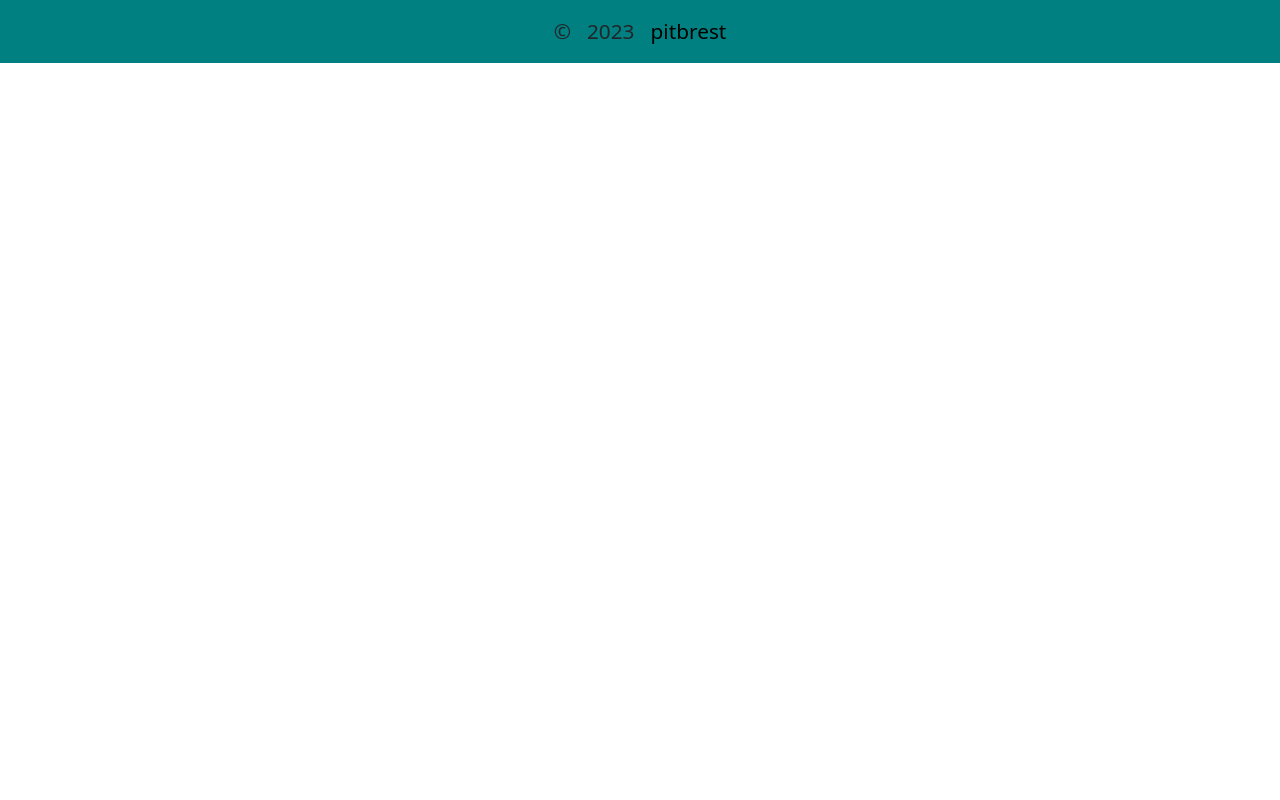
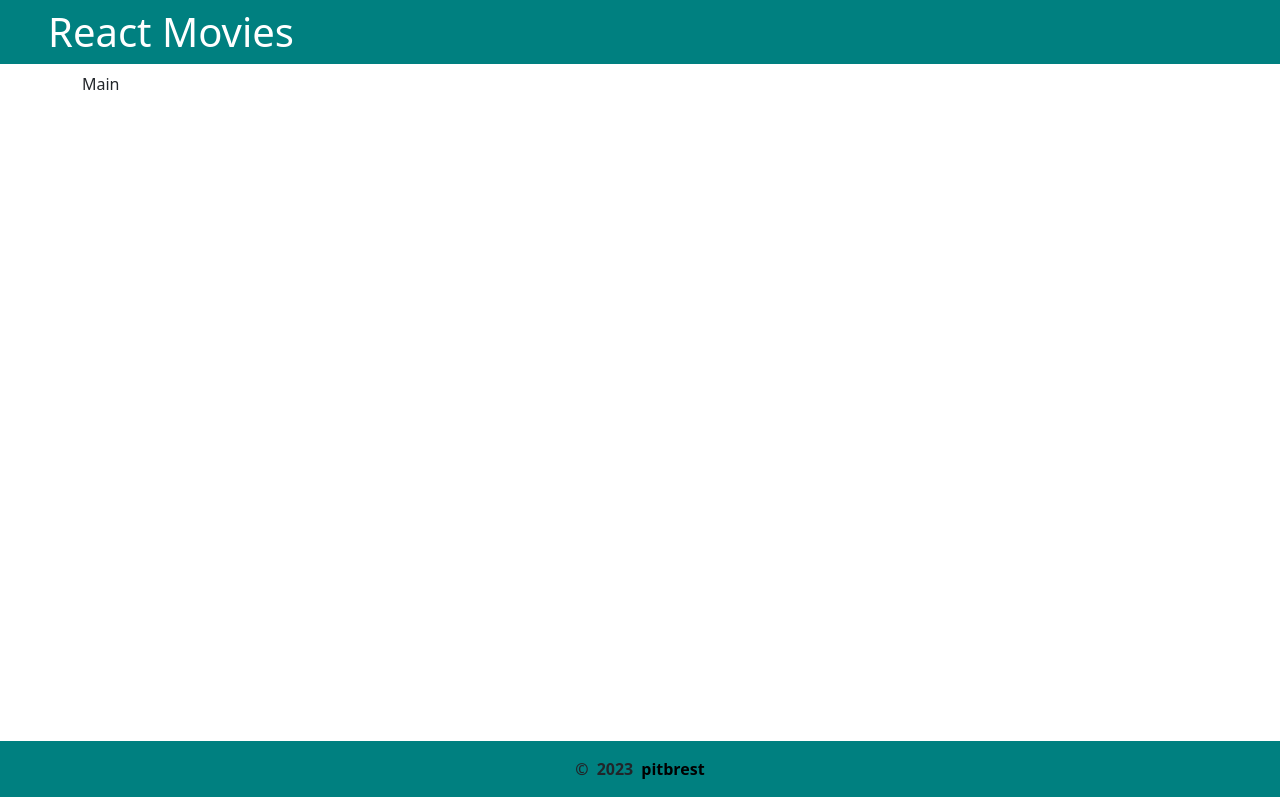
Before and after one commit to pitbrest/react-MihNep, a React (Create React App) app in the folder func-react/react-movies/: page / in a window 1280 px wide. Built offline with nearby package versions, Linux system fonts and the light colour scheme.

Commit message:
add header and footer

```diff
--- a/func-react/react-movies/src/App.css
+++ b/func-react/react-movies/src/App.css
@@ -1,11 +1,22 @@
+:root {
+	--main-bg-color: teal;
+	--main-font-color: #000000;
+	--second-font-color: #ffffff;
+	--link-hover-color: #71ffff;
+	--linc-hover-transition: 0.3s linear;
+}
 body {
 	user-select: none;
-	font-size: 1.3rem;
 }
 a {
-	color: black;
+	color: var(--main-font-color);
 	text-decoration: none;
+	transition: color var(--linc-hover-transition);
 }
 a:hover {
-	color: #71ffff;
+	color: var(--link-hover-color);
+	transition: color var(--linc-hover-transition);
 }
+main {
+	min-height: calc(100vh - 123px - 0.5rem);
+}
--- a/func-react/react-movies/src/App.jsx
+++ b/func-react/react-movies/src/App.jsx
@@ -1,9 +1,13 @@
 import './App.css';
+import Header from './components/header/Header';
+import Main from './components/Main';
 import Footer from './components/footer/Footer';
 
 function App() {
 	return (
 		<div className='App'>
+			<Header />
+			<Main />
 			<Footer />
 		</div>
 	);
--- /dev/null
+++ b/func-react/react-movies/src/components/Main.jsx
@@ -0,0 +1,7 @@
+import React from 'react';
+
+function Main() {
+	return <main className='container'>Main</main>;
+}
+
+export default Main;
--- a/func-react/react-movies/src/components/footer/Footer.css
+++ b/func-react/react-movies/src/components/footer/Footer.css
@@ -2,7 +2,8 @@
 	display: flex;
 	align-items: center;
 	justify-content: center;
-	gap: 1rem;
+	gap: 0.5rem;
 	background-color: teal;
 	padding: 1rem 0;
+	font-weight: 600;
 }
--- a/func-react/react-movies/src/components/footer/Footer.jsx
+++ b/func-react/react-movies/src/components/footer/Footer.jsx
@@ -3,7 +3,7 @@ import './Footer.css';
 
 function Footer() {
 	return (
-		<div className='footer-container'>
+		<footer className='footer-container'>
 			<span>©</span>
 			<span>{new Date().getFullYear()}</span>
 			<p className='p-0 m-0'>
@@ -14,7 +14,7 @@ function Footer() {
 					pitbrest
 				</a>
 			</p>
-		</div>
+		</footer>
 	);
 }
 
--- /dev/null
+++ b/func-react/react-movies/src/components/header/Header.css
@@ -0,0 +1,6 @@
+.header-container {
+	background-color: var(--main-bg-color);
+}
+header a {
+	color: var(--second-font-color);
+}
--- /dev/null
+++ b/func-react/react-movies/src/components/header/Header.jsx
@@ -0,0 +1,14 @@
+import React from 'react';
+import './Header.css';
+
+function Header() {
+	return (
+		<header>
+			<h1 className='header-container px-5 py-2'>
+				<a href='!#'>React Movies</a>
+			</h1>
+		</header>
+	);
+}
+
+export default Header;
```
Also changed, not shown: func-react/react-movies/src/components/search-panel/Search-panel.jsx (+7 -0 lines).
